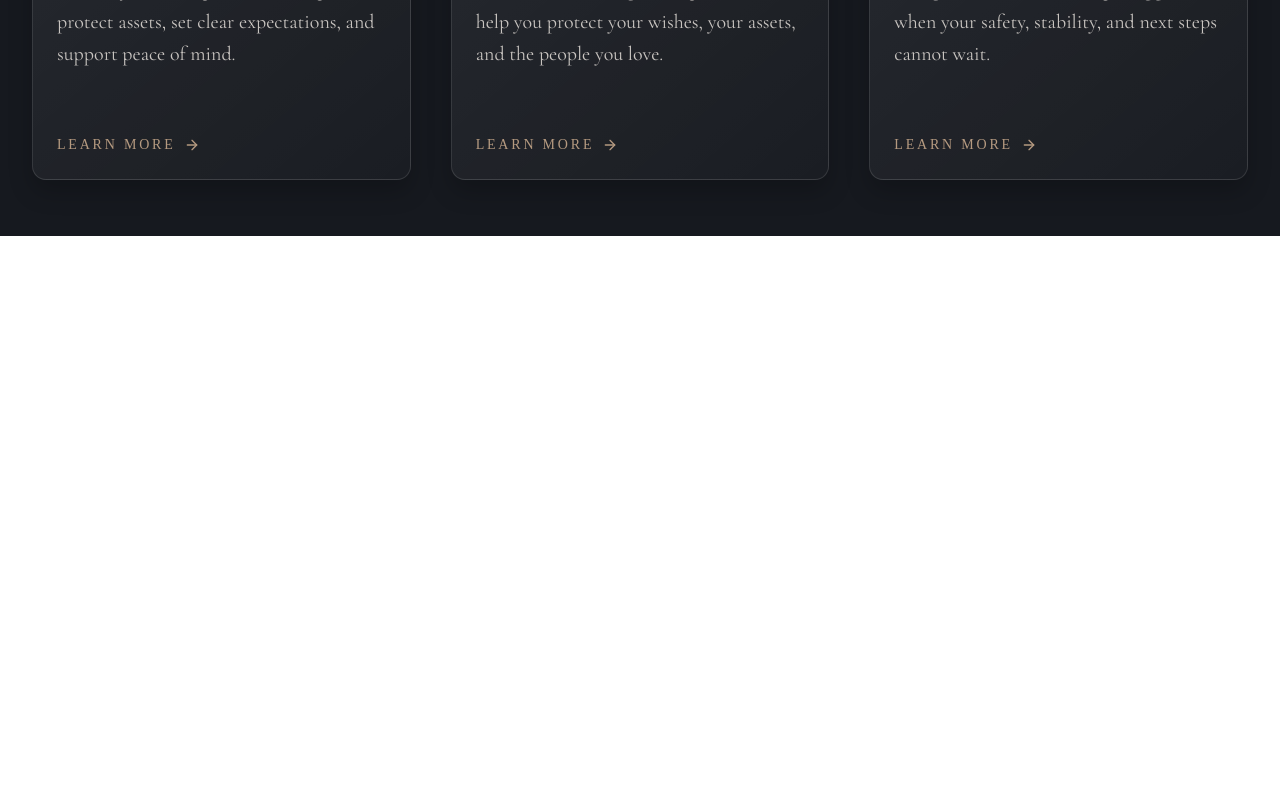
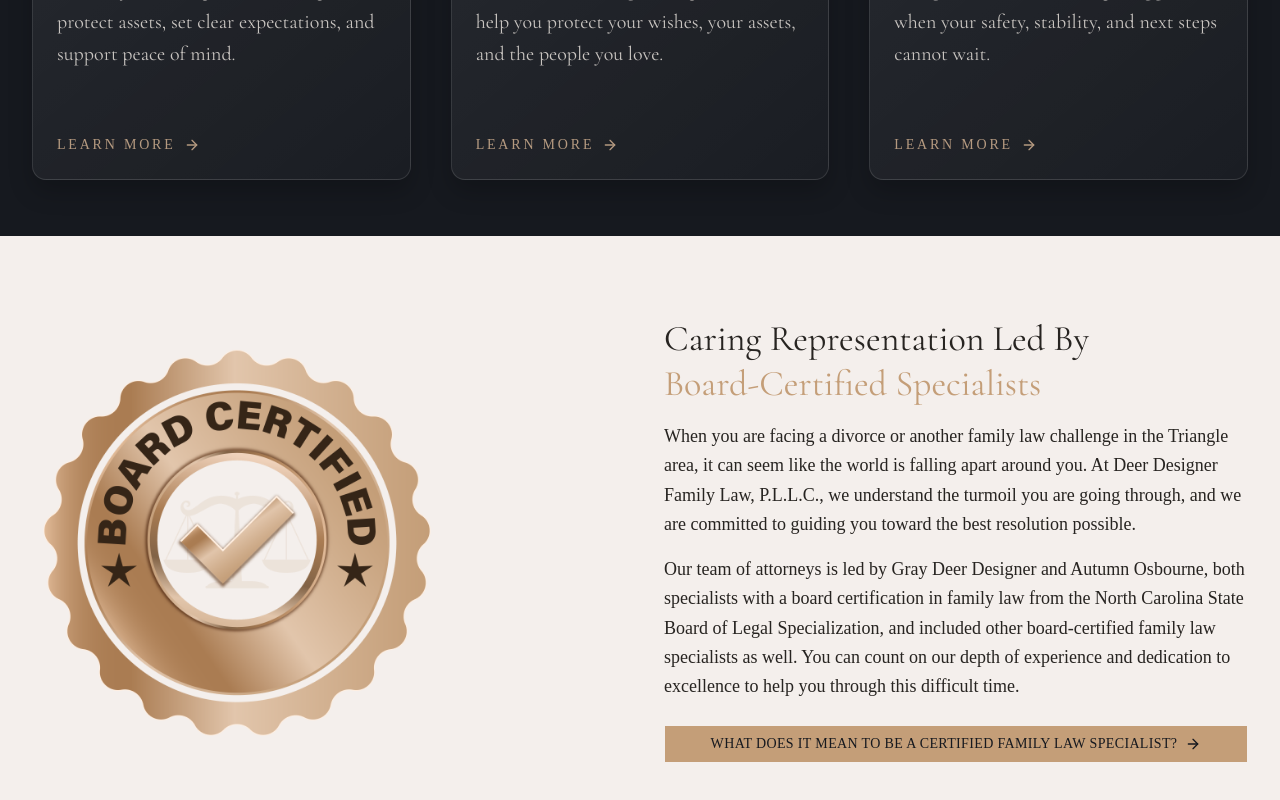
Before and after one commit to jerichotariao05/elis-family-law-app, a Next.js app: page / in a window 1280 px wide. Shown: the part 2273-3073 px from the top of the page. Before the commit the page ends 2509 px from the top, so only its background shows below. Built offline with nearby package versions, Linux system fonts and the light colour scheme; a web font is replaced by a local one.

Commit message:
Add Board Certified section to Home page; update layout styling to allow for better overflow handling in main content area.

```diff
--- a/app/layout.tsx
+++ b/app/layout.tsx
@@ -24,7 +24,7 @@ export default function RootLayout({
     <html lang="en" className={`${aboreto.variable} h-full antialiased`}>
       <body className="flex min-h-full flex-col">
         <Navbar />
-        <main className="min-h-screen flex-1 overflow-hidden bg-[#FFF7F0]">
+        <main className="min-h-screen flex-1 overflow-y-auto overflow-x-hidden bg-[#FFF7F0]">
           {children}
         </main>
       </body>
--- a/app/page.tsx
+++ b/app/page.tsx
@@ -1,6 +1,7 @@
 import Hero from "../components/sections/Hero";
 import About from "../components/sections/About";
 import LegalGuidance from "../components/sections/LegalGuidance";
+import BoardCertified from "../components/sections/BoardCertified";
 
 export default function Home() {
   return (
@@ -8,6 +9,7 @@ export default function Home() {
       <Hero />
       <About />
       <LegalGuidance />
+      <BoardCertified />
     </>
   );
 }
--- /dev/null
+++ b/components/sections/BoardCertified.tsx
@@ -0,0 +1,79 @@
+import Image from "next/image";
+import Link from "next/link";
+import { Cormorant_Garamond } from "next/font/google";
+import artboard from "@/public/artboard.png";
+import { Button } from "../ui/button";
+import { ArrowRightIcon } from "lucide-react";
+
+const cormorantGaramond = Cormorant_Garamond({
+  subsets: ["latin"],
+  weight: ["400", "500", "600", "700"],
+});
+
+export default function BoardCertified() {
+  return (
+    <section className="bg-[#F4EFEC] px-4 py-20 sm:px-6 lg:px-8">
+      <div className="mx-auto grid w-full max-w-7xl lg:grid-cols-2 lg:gap-12">
+        <div className="flex items-center justify-center">
+          <div className="w-full ">
+            <Image
+              src={artboard}
+              alt="Board certified family law specialists badge"
+              className="h-auto w-full hidden lg:block max-w-[410px]"
+              priority
+            />
+          </div>
+        </div>
+
+        <div className="flex flex-col justify-center space-y-4 text-[#272421]">
+          <div className="text-center lg:text-left">
+            <h2
+              className={`${cormorantGaramond.className} text-3xl leading-tight italic sm:text-4xl`}
+            >
+              Caring Representation Led By
+            </h2>
+
+            <h2
+              className={`${cormorantGaramond.className} text-3xl text-law-gold leading-tight italic sm:text-4xl`}
+            >
+              Board-Certified Specialists
+            </h2>
+          </div>
+
+          <p className="text-base leading-relaxed text-[#272421] sm:text-lg">
+            When you are facing a divorce or another family law challenge in the
+            Triangle area, it can seem like the world is falling apart around
+            you. At Deer Designer Family Law, P.L.L.C., we understand the
+            turmoil you are going through, and we are committed to guiding you
+            toward the best resolution possible.
+          </p>
+
+          <p className="text-base leading-relaxed text-[#272421] sm:text-lg">
+            Our team of attorneys is led by Gray Deer Designer and Autumn
+            Osbourne, both specialists with a board certification in family law
+            from the North Carolina State Board of Legal Specialization, and
+            included other board-certified family law specialists as well. You
+            can count on our depth of experience and dedication to excellence to
+            help you through this difficult time.
+          </p>
+
+          <div className="pt-2">
+            <Button
+              asChild
+              size="lg"
+              className="h-full w-full bg-law-gold text-[#16191F] uppercase tracking-wide rounded-none md:flex-1 whitespace-normal py-2"
+            >
+              <Link
+                href="#"
+                className="flex w-full flex-wrap items-center justify-center gap-2 whitespace-normal text-center"
+              >
+                What does it mean to be a certified family law specialist?{" "}
+                <ArrowRightIcon />
+              </Link>
+            </Button>
+          </div>
+        </div>
+      </div>
+    </section>
+  );
+}
```
Also changed, not shown: public/artboard.png (added).
